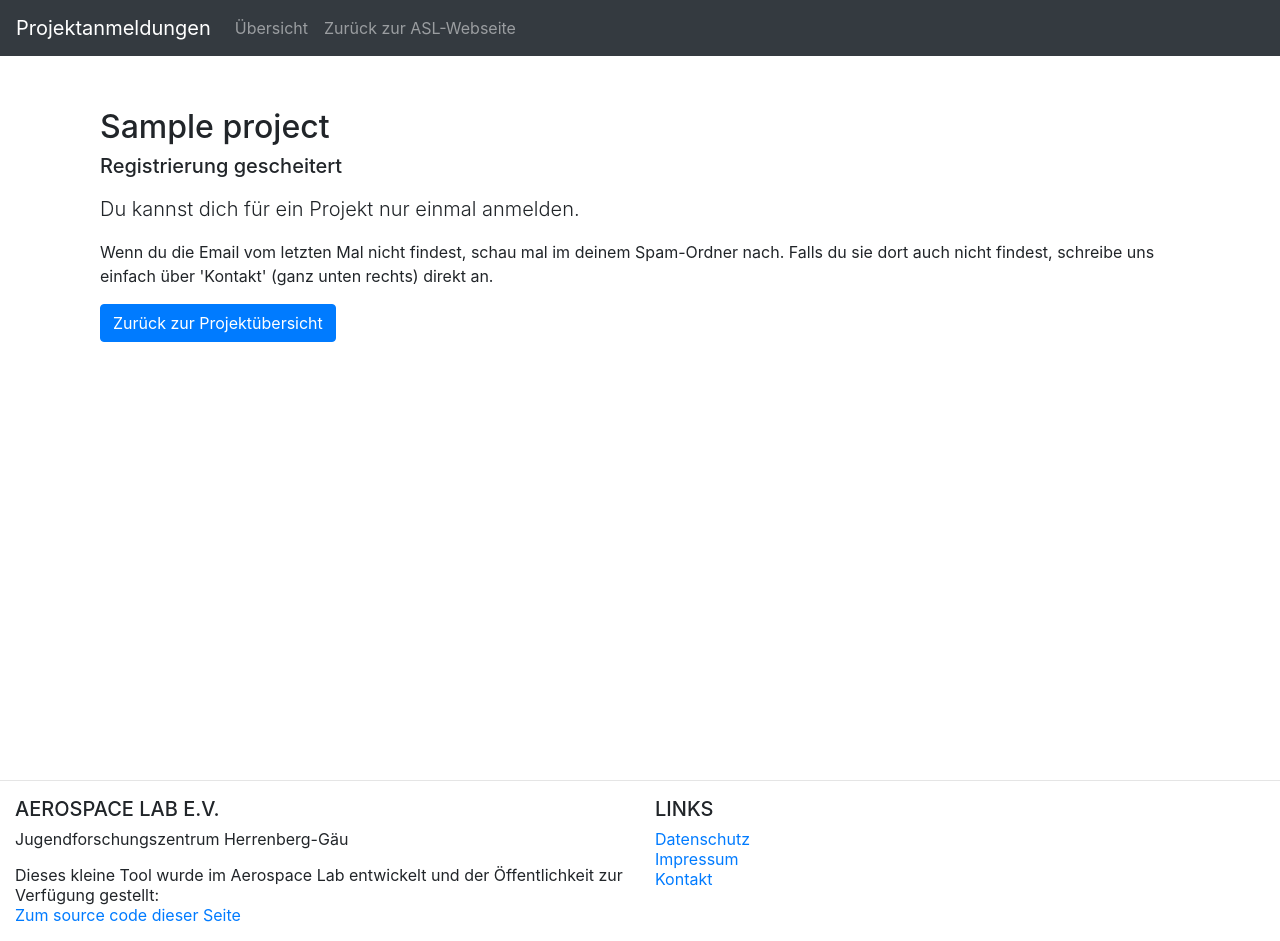
After one commit to Aerospace-Lab-e-V/registration-ui, a Django app: template ui/templates/ui/registration-failed.html in a window 1280 px wide. The commit adds this page. Run offline with Django 3.2, Linux system fonts and the light colour scheme; the template is opened without the code that fills it: values that come from a table or form of the project are taken from there, others are empty; tables that the repository leaves empty hold one stand-in row (values such as "Sample post"); some libraries are stand-ins or nearby versions.

Commit message:
block double-registrations and improve design

```diff
--- a/ui/models.py
+++ b/ui/models.py
@@ -20,7 +20,7 @@ class Project(models.Model):
     registration_starting_date = models.DateField(
         'Datum: Öffnung der Registrierung', default=timezone.now)
     registration_closing_date = models.DateField(
-        'Datum: Schließung der Registrierung', default=timezone.now() + timedelta(days=365))
+        'Datum: Schließung der Registrierung', default=timezone.now().replace(second=0, microsecond=0, minute=0, hour=0, day=1) + timedelta(days=365))
     infinite_registration_period = models.BooleanField(
         'Unbegrenz lange Registrieungsphase', default=False)
 
@@ -75,7 +75,7 @@ class Candidate(models.Model):
     phone_number = models.CharField('Telefonnummer', max_length=17)
 
     school = models.CharField('Schule', max_length=40)
-    school_class = models.CharField('Klasse', max_length=5)
+    school_class = models.CharField('Klasse', max_length=10)
 
     text = models.TextField(
         'Warum möchtest du bei uns mitmachen?', blank=True, null=True)
@@ -85,5 +85,11 @@ class Candidate(models.Model):
                                 blank=True, null=True)
     approved = models.BooleanField("Angenommen", default=False)
 
+    registration_date = models.DateField(
+        'Datum und Uhrzeit der Registrierung', default=timezone.now)
+
     def __str__(self):
         return '{}, {}'.format(self.surname, self.forename)
+
+    class Meta:
+        ordering = ['-registration_date', 'surname']
--- a/ui/templates/ui/base.html
+++ b/ui/templates/ui/base.html
@@ -15,9 +15,9 @@
         <div class="col">
           <h5 class="text-uppercase">Aerospace Lab e.V.</h5>
           <p>Jugendforschungszentrum Herrenberg-Gäu</p>
-          <p>Dieses kleine Tool wurde im Aerospace Lab entwickelt und der Öffentlichkeit zur Verfügung gestellt.
-          <p style="margin-top: 0;"><a href="https://git.aerospace-lab.de/louis.dod/registrationui" target='_blank'>zum
-              Source Code dieser Seite</a></p>
+          <p>Dieses kleine Tool wurde im Aerospace Lab entwickelt und der Öffentlichkeit zur Verfügung gestellt:<br>
+          <a href="https://git.aerospace-lab.de/louis.dod/registrationui" target='_blank'>Zum
+            source code dieser Seite</a></p>
         </div>
         <div class="col">
           <h5 class="text-uppercase">Links</h5>
--- /dev/null
+++ b/ui/templates/ui/registration-failed.html
@@ -0,0 +1,19 @@
+{% extends "ui/base.html" %}
+{% block content %}
+
+<div class="container-sm">
+  <h2 class="mt-5">{{project.name}}</h2>
+  <h5 class="mt-1">Registrierung gescheitert</h5>
+
+  <p class="mt-3 lead">
+    Du kannst dich für ein Projekt nur einmal anmelden.
+  </p>
+  <p>
+    Wenn du die Email vom letzten Mal nicht findest, schau mal im deinem Spam-Ordner nach. Falls du sie dort auch nicht findest, schreibe uns einfach über 'Kontakt' (ganz unten rechts) direkt an.
+  </p>
+
+  <a class="btn btn-primary" href="/" role="button">Zurück zur Projektübersicht</a>
+</div>
+
+
+{% endblock %}
```
Also changed, not shown: ui/templates/ui/registration-success.html (+14 -7 lines), ui/views.py (+8 -3 lines), README.md, ui/migrations/0001_initial.py.
